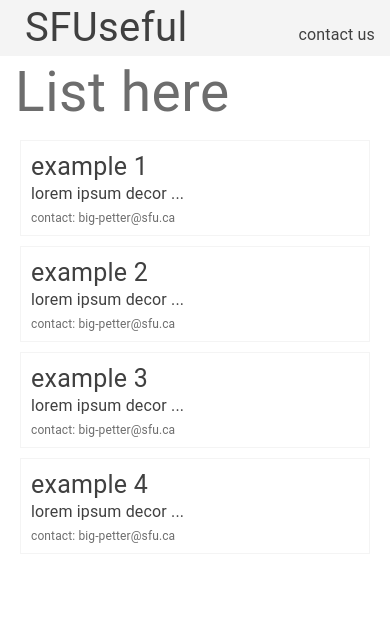
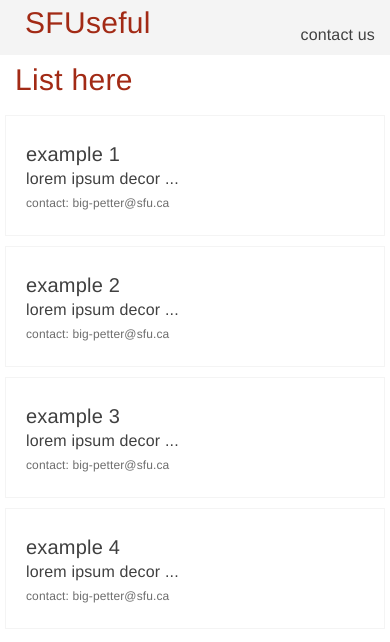
Before and after one commit to oklex/sfuseful, a React (Create React App) app: page / in a window 390 px wide. Shown: the top 642 px of the page. Built offline with nearby package versions, Linux system fonts and the light colour scheme.

Commit message:
updated formatting

```diff
--- a/public/index.html
+++ b/public/index.html
@@ -21,6 +21,10 @@
       integrity="sha384-GJzZqFGwb1QTTN6wy59ffF1BuGJpLSa9DkKMp0DgiMDm4iYMj70gZWKYbI706tWS"
       crossorigin="anonymous"
     />
+    <link
+      href="https://fonts.googleapis.com/css2?family=Open+Sans&family=Source+Sans+Pro&display=swap"
+      rel="stylesheet"
+    />
     <!--
       Notice the use of %PUBLIC_URL% in the tags above.
       It will be replaced with the URL of the `public` folder during the build.
@@ -30,7 +34,7 @@
       work correctly both with client-side routing and a non-root public URL.
       Learn how to configure a non-root public URL by running `npm run build`.
     -->
-    <title>React App</title>
+    <title>SFUseful</title>
   </head>
   <body>
     <noscript>You need to enable JavaScript to run this app.</noscript>
--- /dev/null
+++ b/src/components/Service/SingleService.scss
@@ -0,0 +1,10 @@
+@import "../../styles/colours.scss";
+.service {
+
+  border-style: solid;
+  border-width: 1px;
+  border-color: $light-grey;
+  padding: 20px;
+  padding-top: 25px;
+  margin: 5px;
+}
--- a/src/components/Service/SingleService.tsx
+++ b/src/components/Service/SingleService.tsx
@@ -1,5 +1,6 @@
 import React from "react";
 import IService from "../../models/services";
+import './SingleService.scss'
 
 interface ISingleServiceProps {
   service: IService;
--- a/src/containers/App/App.tsx
+++ b/src/containers/App/App.tsx
@@ -1,5 +1,5 @@
 import React from "react";
-import { BrowserRouter as Router, Route, Switch, Link } from "react-router-dom";
+import { BrowserRouter as Router, Route, Switch } from "react-router-dom";
 import Helmet from "react-helmet";
 import "./App.scss";
 import Error404 from "../Error404/Error404";
--- a/src/containers/SearchList/SearchList.scss
+++ b/src/containers/SearchList/SearchList.scss
@@ -2,14 +2,9 @@
 
 .SearchList {
     padding-top: 30px;
-
-    .service {
-        border-style: solid;
-        border-width: 1px;
-        border-color: $light-grey;
-        padding: 5px;
-        padding-top: 10px;
-        padding-left: 10px;
-        margin: 5px;
+    .searchItem {
+        padding: 0px;
+        // padding-top: 10px;
+        margin: 0px;
     }
 }
--- a/src/containers/SearchList/SearchList.tsx
+++ b/src/containers/SearchList/SearchList.tsx
@@ -14,7 +14,7 @@ class SearchList extends React.Component<ISearchListProps, {}> {
 
   showSingleService = (service: IService, index: number) => {
     return (
-      <div key={index} className='col-md-3'>
+      <div key={index} className='col-md-4 searchItem'>
         <SingleService service={service} />
       </div>
     );
--- a/src/styles/colours.scss
+++ b/src/styles/colours.scss
@@ -2,3 +2,7 @@ $black: black;
 $dark-grey: #404040;
 $neutral-grey: #6d6d6d;
 $light-grey: #f4f4f4;
+
+$brand-blue: #173a69;
+$brand-red: #a22a15;
+$white: #FFFFFF;
--- a/src/styles/typography.scss
+++ b/src/styles/typography.scss
@@ -3,7 +3,7 @@ $basicLinePadding: 0px;
 
 body {
   margin: 0;
-  font-family: "Roboto", "Oxygen", "Ubuntu", "Cantarell", "Fira Sans",
+  font-family: "Source Sans", "Oxygen", "Ubuntu", "Cantarell", "Fira Sans",
     "Droid Sans", "Helvetica Neue", sans-serif;
   -webkit-font-smoothing: antialiased;
   -moz-osx-font-smoothing: grayscale;
@@ -26,16 +26,17 @@ body {
   }
 
   h1 {
-    font-size: 40px;
-    line-height: 40px + $basicLinePadding;
+    font-size: 30px;
+    line-height: 30px + $basicLinePadding;
+    color: $brand-red;
   }
   h2 {
-    font-size: 35px;
-    line-height: 35px + $basicLinePadding;
+    font-size: 25px;
+    line-height: 25px + $basicLinePadding;
   }
   h3 {
-    font-size: 25px;
-    line-height: 25px + $basicLinePadding;
+    font-size: 20px;
+    line-height: 20px + $basicLinePadding;
   }
   h4 {
     font-size: 20px;
@@ -63,17 +64,17 @@ body {
   .title {
     margin-top: 10px;
     margin-bottom: 15px;
-    font-size: 100px;
-    line-height: 100px;
-    color: $neutral-grey;
+    // font-size: 100px;
+    // line-height: 100px;
+    // color: $neutral-grey;
   }
 
- @media only screen and (max-width: 1000px) {
-     .title {
-         font-size: 55px;
-         line-height: 55px;
-     }
-  }
+  // @media only screen and (max-width: 1000px) {
+  //   .title {
+  //     // font-size: 55px;
+  //     // line-height: 55px;
+  //   }
+  // }
 
   .smallText {
     padding: 0px;
```
Also changed, not shown: public/manifest.json, 1 other file (tests, documents, lock files or other folders).
